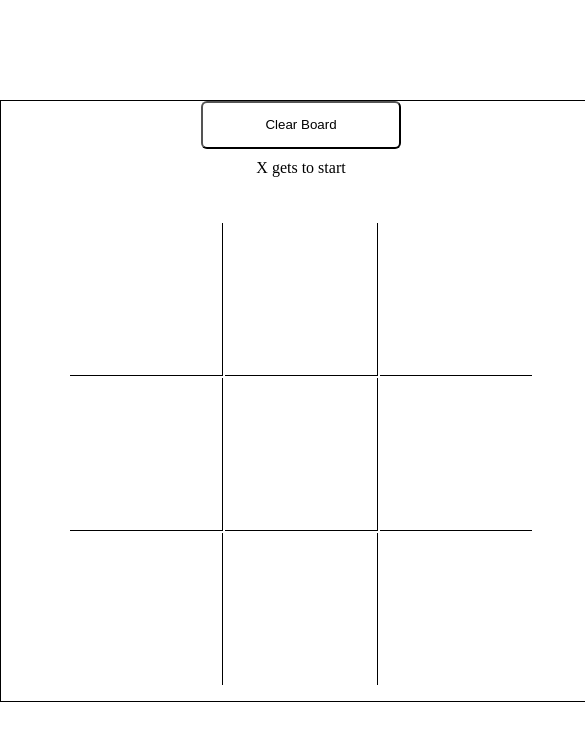
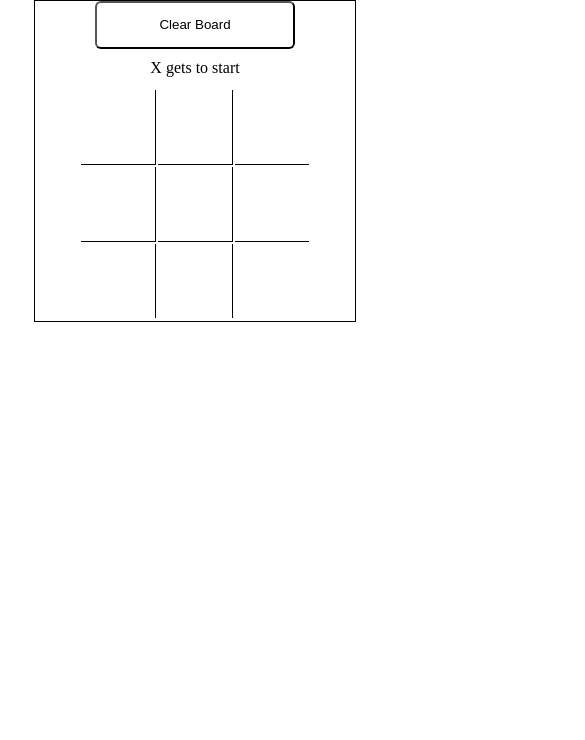
Before and after one commit to Kaielijah/TicTacToe, a plain HTML site: page 30junGame.html in a window 390 px wide. Shown: the whole page, 585 px wide, since content can reach past the window. Drawn offline with Linux system fonts and the light colour scheme.

Commit message:
Adding media quries into css to make it responsive and meta tag for html

```diff
--- a/30junGame.html
+++ b/30junGame.html
@@ -3,7 +3,7 @@
 
 <head>
   <meta charset="utf-8">
-  <title>TIC TAC TOE</title>
+<meta name="viewport" content="width=device-width, minimum-scale=1.0, maximum-scale=1.0" />  <title>TIC TAC TOE</title>
   <link rel="stylesheet" type="text/css" href="30junStyleGame.css">
   <script type="text/javascript" src="30junGame.js"></script>
 </head>
--- a/30junStyleGame.css
+++ b/30junStyleGame.css
@@ -4,15 +4,15 @@ body {
   background-color: white;
   margin: 0;
   top:0;
-
+  right: 0;
+  left:0;
 }
 
 .wrapper {
-  height: 600px;
-  width: 600px;
+  height: 700px;
+  width: 700px;
   margin: 0 auto;
   border: 1px solid;
-  margin-top: 100px;
 }
 
 header{
@@ -44,7 +44,7 @@ p {
 .container {
 position: relative;
 text-align: center;
-width:auto;
+width: auto;
 margin-top: 20px;
 }
 /* bes color & effects */
@@ -102,3 +102,48 @@ td{
   border-right: 0px solid;
 
 }
+
+@media only screen and (min-width: 961px)
+{
+.wrapper {  margin-top:2em;
+}
+
+}
+@media only screen and  (max-width: 960px){
+.wrapper {
+  height: 40em;
+  width: 40em;
+  margin-top:1em;
+}
+}
+@media only screen and  (max-width: 760px){
+.wrapper{
+  height: 20em;
+  width: 20em;
+  margin-top: 0;
+}
+.container{
+  margin-top: -0.8em;
+
+}
+.box {
+  height: 1.8em;
+  width: 1.8em;
+}
+
+}
+
+@media only screen and  (max-width: 480px){
+.wrapper{
+  height: 20em;
+  width: 20em;
+  margin-top: 0;
+}
+.container{
+  margin-top: -0.8em;
+
+}
+.box {
+  height: 1.8em;
+  width: 1.8em;
+}
```
